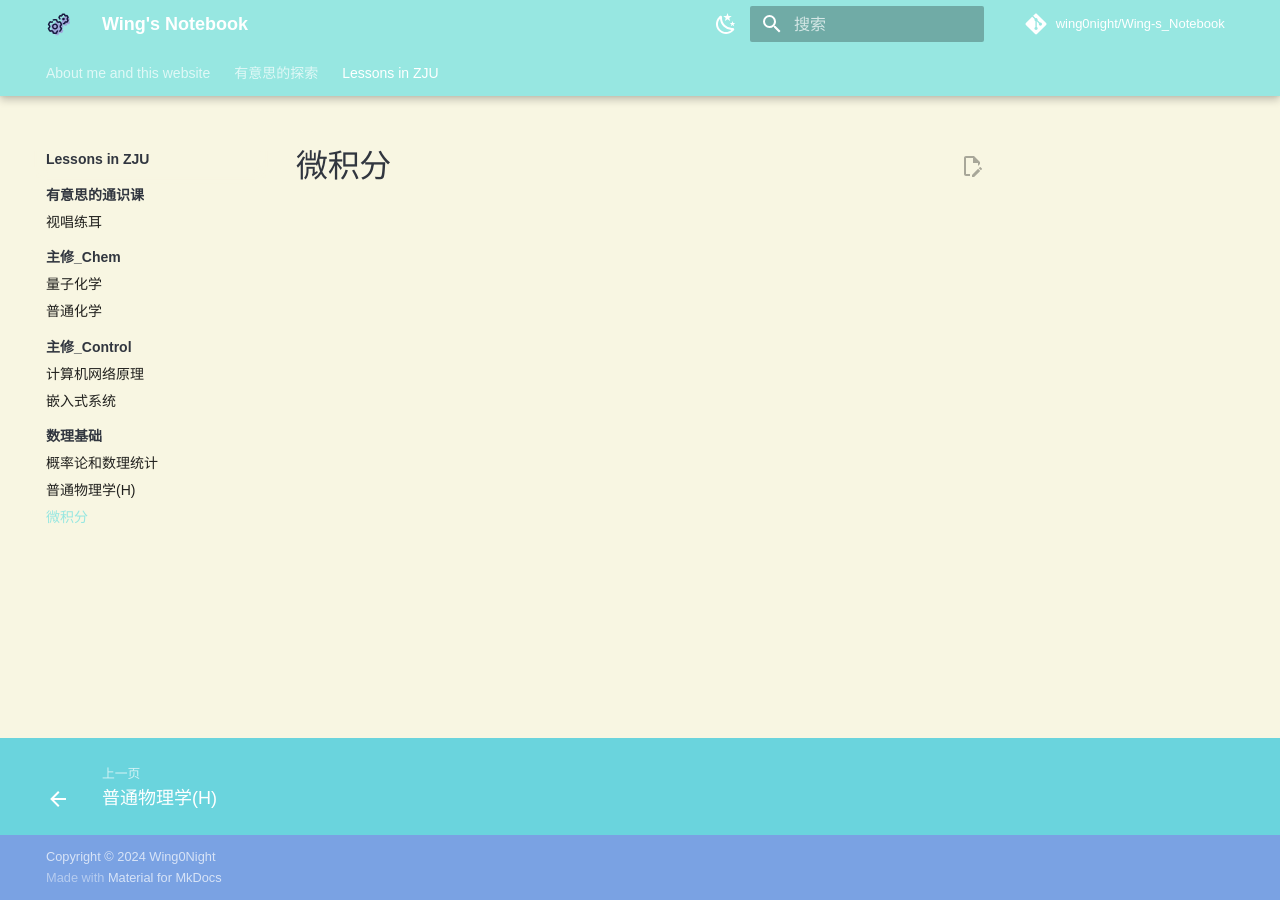
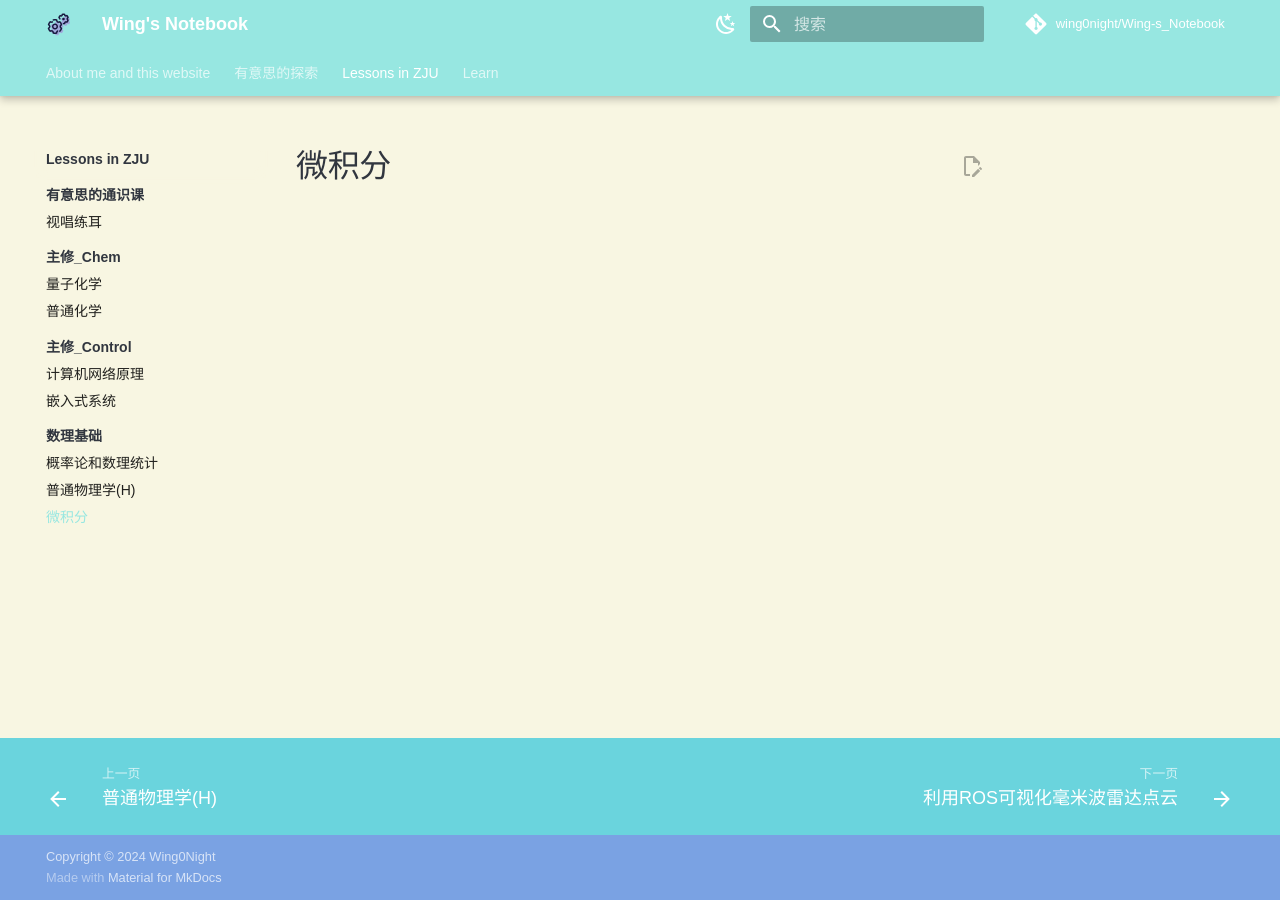
Before and after one commit to wing0night/Wing-s_Notebook, an MkDocs documentation site: the page built from docs/LessonsInZJU/MathematicBasic/微积分.md, in a window 1280 px wide. Built offline with MkDocs 1.6.1 and Material for MkDocs 9.7.7, drawn with Linux system fonts in a browser that asks for light colours; comment, search, counter and statistics services are not loaded; a style sheet for code colours, icons or effects is not loaded.

Commit message:
添加顶部icon

```diff
--- a/mkdocs.yml
+++ b/mkdocs.yml
@@ -26,6 +26,8 @@
       - 概率论和数理统计: LessonsInZJU/MathematicBasic/概率论和数理统计.md
       - 普通物理学(H): LessonsInZJU/MathematicBasic/普通物理学H.md
       - 微积分: LessonsInZJU/MathematicBasic/微积分.md
+  - Learn:
+    - 利用ROS可视化毫米波雷达点云: Learn/利用ROS可视化毫米波雷达点云.md
 
 
 theme:
@@ -42,6 +44,7 @@
     - content.code.annotate
   language: zh
   name: material
+  favicon: 'icons/Favorites.png'
   custom_dir: overrides
   logo: 'icons/Services.png'
   palette:
```
Also changed, not shown: docs/Learn/利用ROS可视化毫米波雷达点云.md (added).
